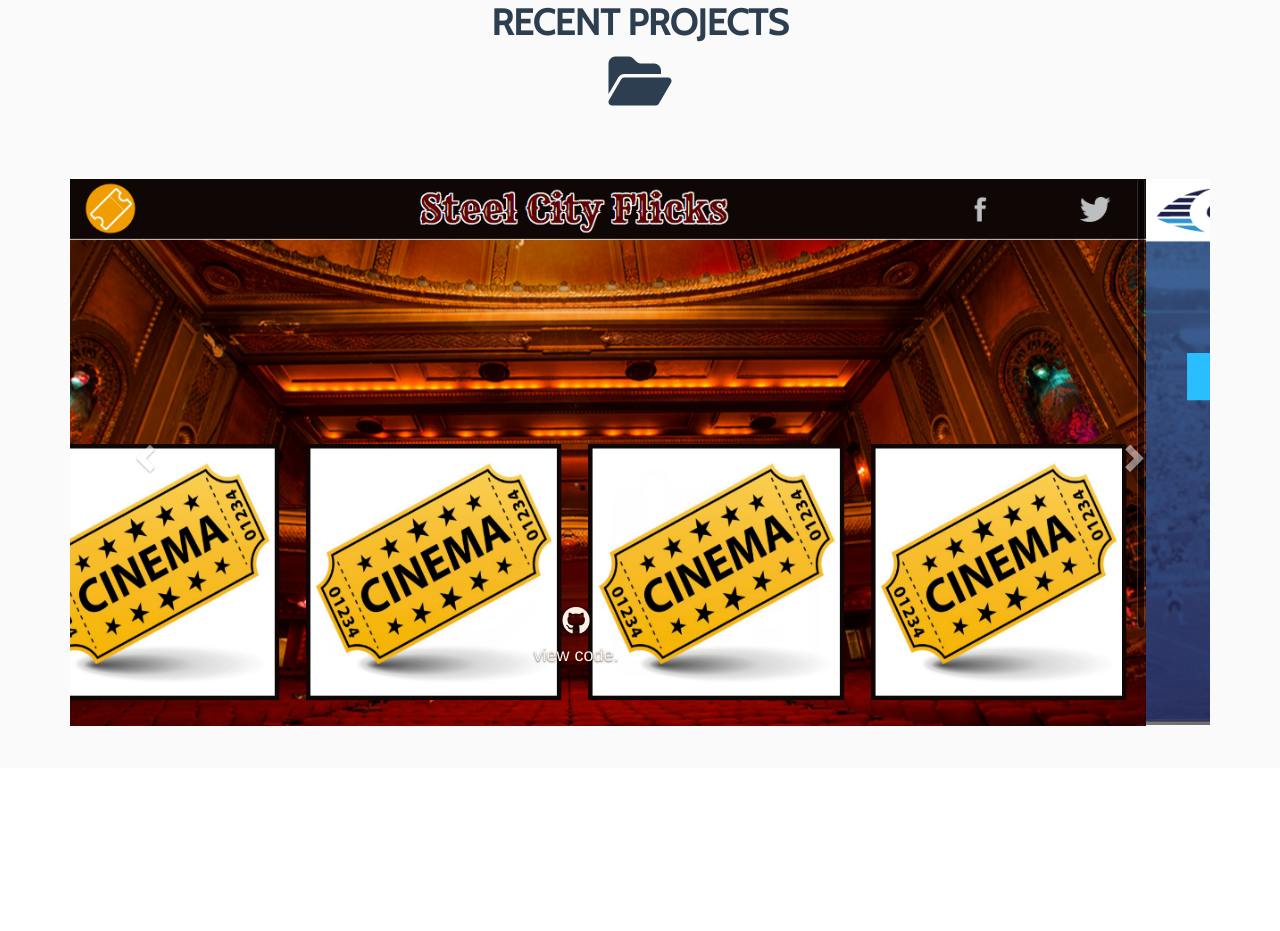
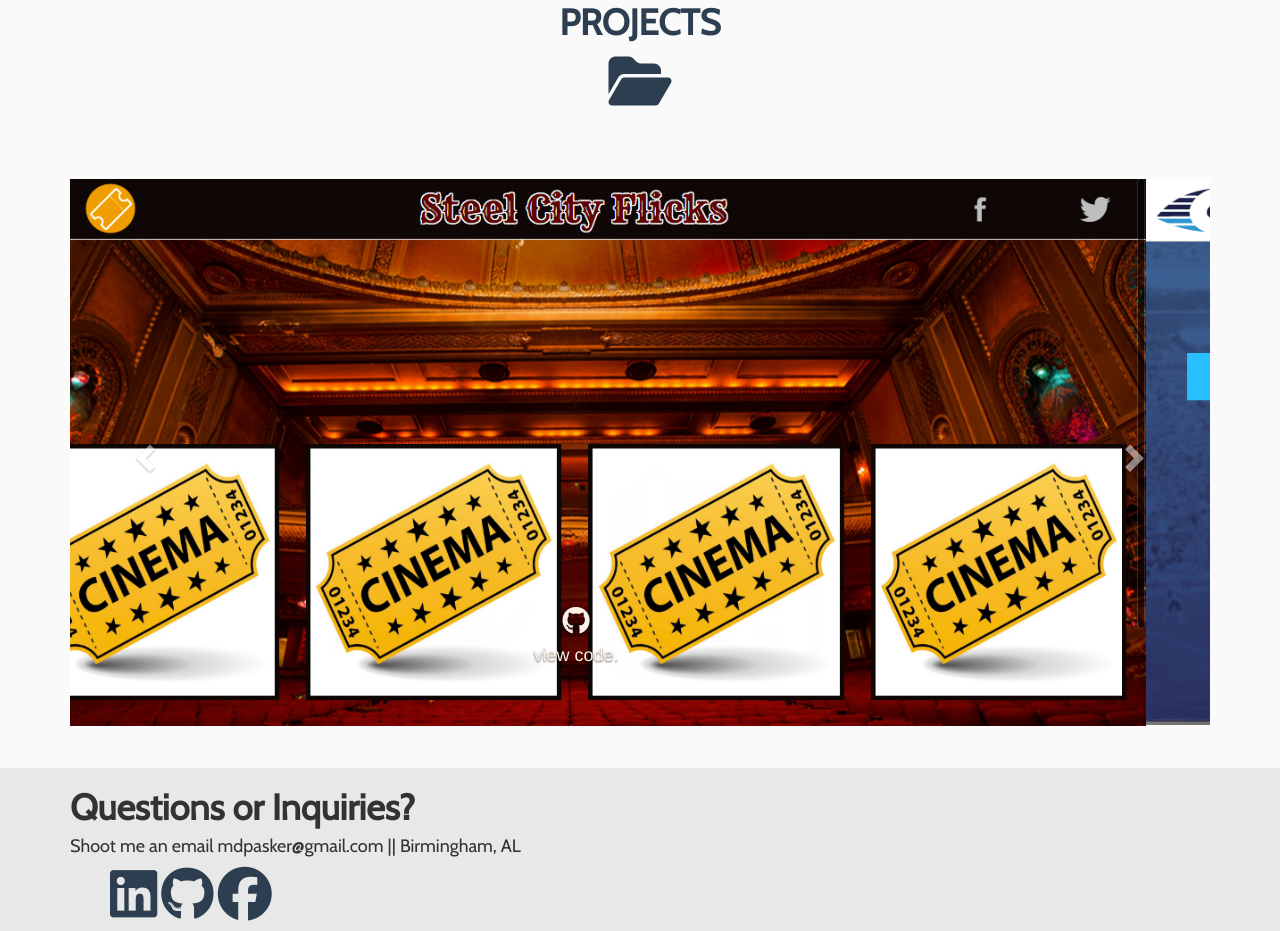
Before and after one commit to mpasker/personal-website, a plain HTML site: page index.html in a window 1280 px wide. Shown: the part 1432-2363 px from the top of the page. Before the commit the page ends 2200 px from the top, so only its background shows below. Drawn offline with nearby package versions, Linux system fonts and the light colour scheme.

Commit message:
initial commit for contact section

```diff
--- a/index.html
+++ b/index.html
@@ -102,7 +102,7 @@
             <div class="container">
                 <div class="row">
                     <div class="col-lg-12">
-                        <h1>Recent Projects</h1>
+                        <h1>Projects</h1>
                         <i class="fa fa-folder-open fa-4x" id="folder-icon" aria-hidden="true"></i>
                     </div>
                 </div>
@@ -149,7 +149,31 @@
             </div>
         </section>
         <section id="contact">
-
+            <div class="container">
+                <div class="row">
+                    <div class="col-lg-12">
+                        <h1>Questions or Inquiries?</h1>
+                        <h4>Shoot me an email mdpasker@gmail.com || Birmingham, AL<h4>
+                        <ul>
+                            <li>
+                                <a href="https://www.linkedin.com/in/matthewpasker">
+                                    <i class="fa fa-linkedin-square fa-3x" aria-hidden="true"></i>
+                                </a>
+                            </li>
+                            <li>
+                                <a href="https://www.github.com/mpasker">
+                                    <i class="fa fa-github fa-3x" aria-hidden="true"></i>
+                                </a>
+                            </li>
+                            <li>
+                                <a href="https://www.facebook.com/matthew.pasker1">
+                                    <i class="fa fa-facebook-official fa-3x" aria-hidden="true"></i>
+                                </a>
+                            </li>
+                        </ul>
+                    </div>
+                </div>
+            </div>
         </section>
         <!--jQuery-->
         <script src="https://ajax.googleapis.com/ajax/libs/jquery/1.12.4/jquery.min.js"></script>
--- a/styles/styles.less
+++ b/styles/styles.less
@@ -38,7 +38,6 @@
       padding-top: 6em;
       padding-bottom: 3em;
       height: 50em;
-      .scroll-over;
   }
   img {
       display: block;
@@ -116,3 +115,17 @@
     background-image: none;
     }
 }
+#contact {
+    background-color: @thirdColor;
+    font-family: @font;
+    h1 {
+        font-weight: 900;
+    }
+    ul li {
+        display: inline-block;
+    }
+    a {
+        text-decoration: none;
+        color: @navColor;
+    }
+}
```
Also changed, not shown: styles/styles.css.
